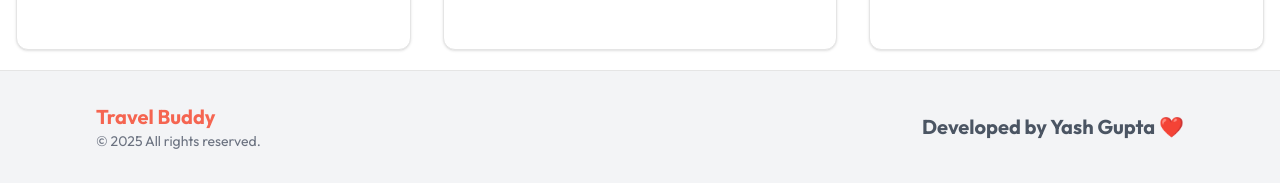
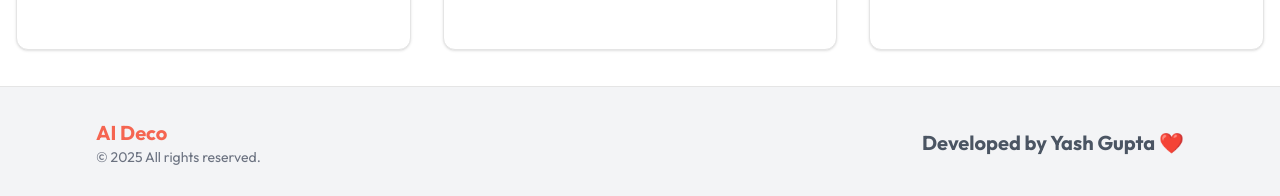
Before and after one commit to yash-1104github/AI-Deco, a Next.js app: page / in a window 1280 px wide. Shown: the part 1733-1929 px from the top of the page. Built offline with nearby package versions, Linux system fonts and the light colour scheme; no server answers.

Commit message:
Update page.jsx

```diff
--- a/app/page.jsx
+++ b/app/page.jsx
@@ -66,11 +66,11 @@ export default function Home() {
           </div>
         </section>
 
-          <footer className="w-full bg-gray-100 text-gray-700 py-8 border-t">
+          <footer className="w-full bg-gray-100 text-gray-700 py-8 border-t mt-4">
             <div className="max-w-6xl mx-auto px-4 sm:px-6 lg:px-8">
                 <div className="flex flex-col md:flex-row justify-between items-center">
                     <div className="text-center md:text-left mb-4 md:mb-0">
-                        <h2 className="text-xl font-bold text-[#f56551]">Travel Buddy</h2>
+                        <h2 className="text-xl font-bold text-[#f56551]">AI Deco</h2>
                         <p className="text-sm text-gray-500">© 2025 All rights reserved.</p>
                     </div>
 
```
